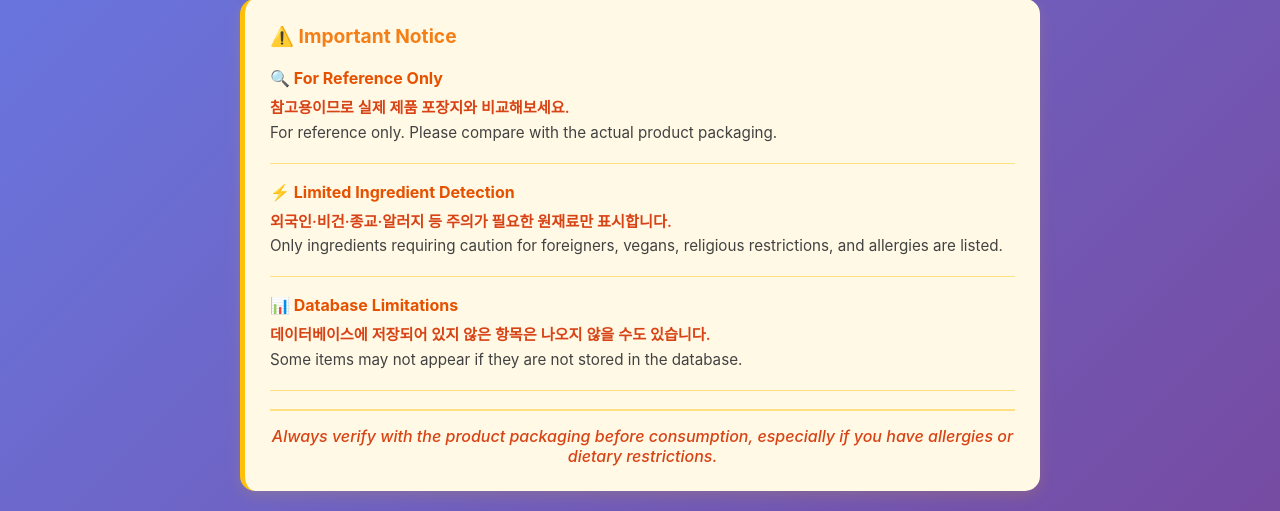
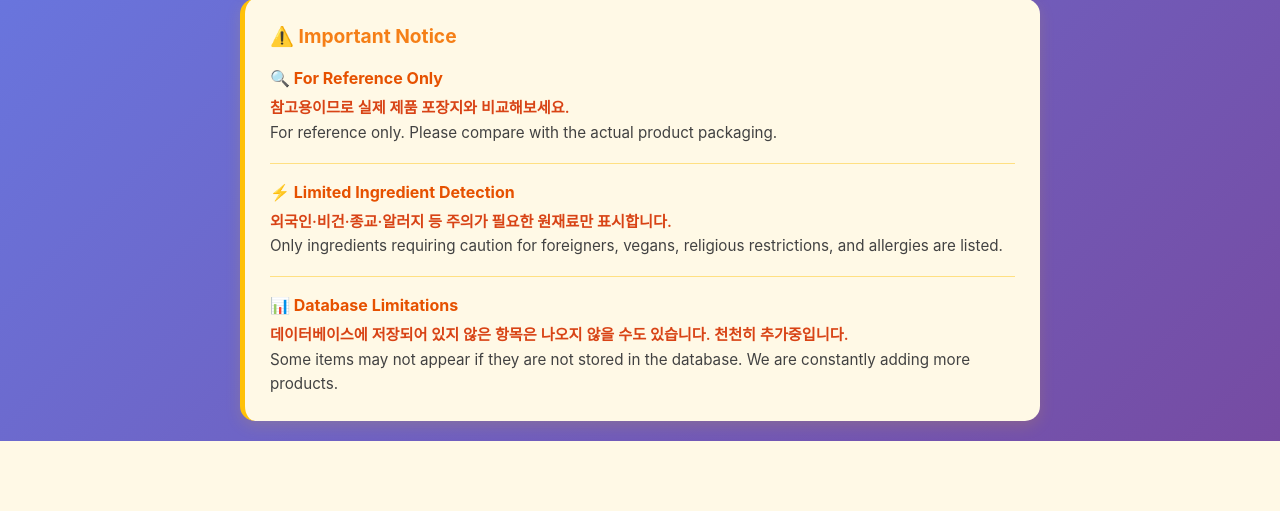
Before and after one commit to gshayoungkim/ingr_checker, a Flask app: page / in a window 1280 px wide. Shown: the part 377-888 px from the top of the page. After the commit the page ends 818 px from the top, so only its background shows below. Run offline with Flask 3, Linux system fonts and the light colour scheme.

Commit message:
Update database limitations message

```diff
--- a/templates/index.html
+++ b/templates/index.html
@@ -93,11 +93,14 @@
                 <h4>⚡ Limited Ingredient Detection</h4>
                 <p><strong>외국인·비건·종교·알러지 등 주의가 필요한 원재료만 표시합니다.</strong><br>Only ingredients requiring caution for foreigners, vegans, religious restrictions, and allergies are listed.</p>
             </div>
-            <div class="disclaimer-item">
+           <div class="disclaimer-item">
                 <h4>📊 Database Limitations</h4>
-                <p><strong>데이터베이스에 저장되어 있지 않은 항목은 나오지 않을 수도 있습니다.</strong><br>Some items may not appear if they are not stored in the database.</p>
+                <p>
+                    <strong>데이터베이스에 저장되어 있지 않은 항목은 나오지 않을 수도 있습니다. 천천히 추가중입니다.</strong><br>
+                    Some items may not appear if they are not stored in the database. We are constantly adding more products.
+                </p>
             </div>
-            <p class="disclaimer-footer">Always verify with the product packaging before consumption, especially if you have allergies or dietary restrictions.</p>
+
         </div>
     </div>
 
```
